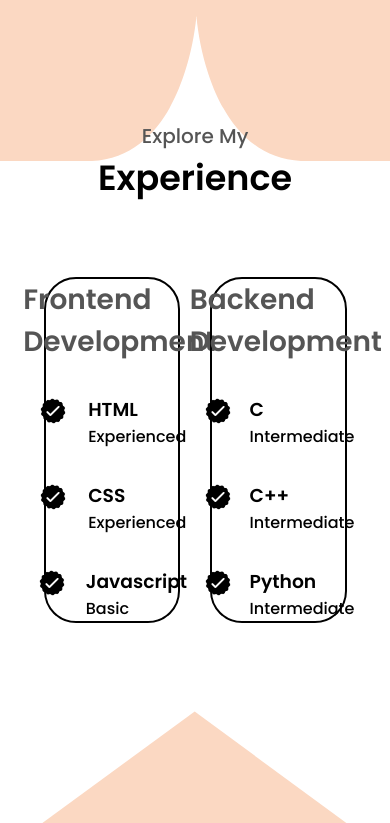
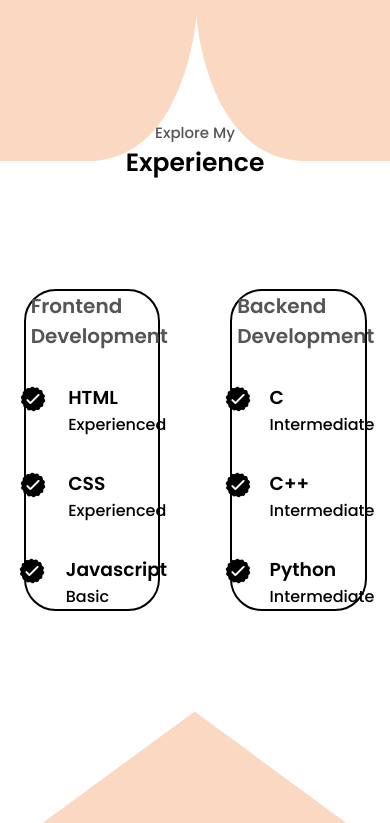
Before and after one commit to Herbenne/BSIS_REPOSITORY, a plain HTML site: page index.html in a window 390 px wide. Shown: the part 1671-2494 px from the top of the page. Drawn offline with Linux system fonts and the light colour scheme.

Commit message:
adjustment

```diff
--- a/mediaqueries.css
+++ b/mediaqueries.css
@@ -63,7 +63,11 @@
    }
 
    .exptxt-container{
-        top: 80px;
+        top: 95px;
+   }
+
+   .exptxt-container h1{
+    font-size: 28px;
    }
     .experience-container{
         margin: auto 30px;
@@ -182,7 +186,6 @@
     }
 
     .aboutxt-container{
-        margin-top: 15rem;
         width: 450px;
         margin-right: 18rem;
     }
@@ -198,9 +201,16 @@
     }
 
     .exptxt-container{
-        top: 85px;
+        top: 90px;
     }
 
+    .exptxt-container h1{
+        font-size: 25px;
+    }
+
+    .exptxt-container p{
+        font-size: 15px;
+    }
     .contact-pic-container{
         display: none;
     }
@@ -218,8 +228,6 @@
 
     .aboutxt-container{
         width: 420px;
-        margin-right: 27rem;
-        margin-top: 10rem;
         z-index: 2;
     }
 
@@ -236,12 +244,24 @@
         top: 110px;
     }
 
+    .exptxt-container h1{
+        font-size: 25px;
+    }
+
+    .exptxt-container p{
+        font-size: 15px;
+    }
+
     .experience-container{
-        margin: auto 15px;
+        margin: auto 35px;
+    }
+
+    .experience-container h2{
+        font-size: 20px;
     }
 
     #projects{
-        height: 240vh;
+        height: 255vh;
     }
 
 }
```
